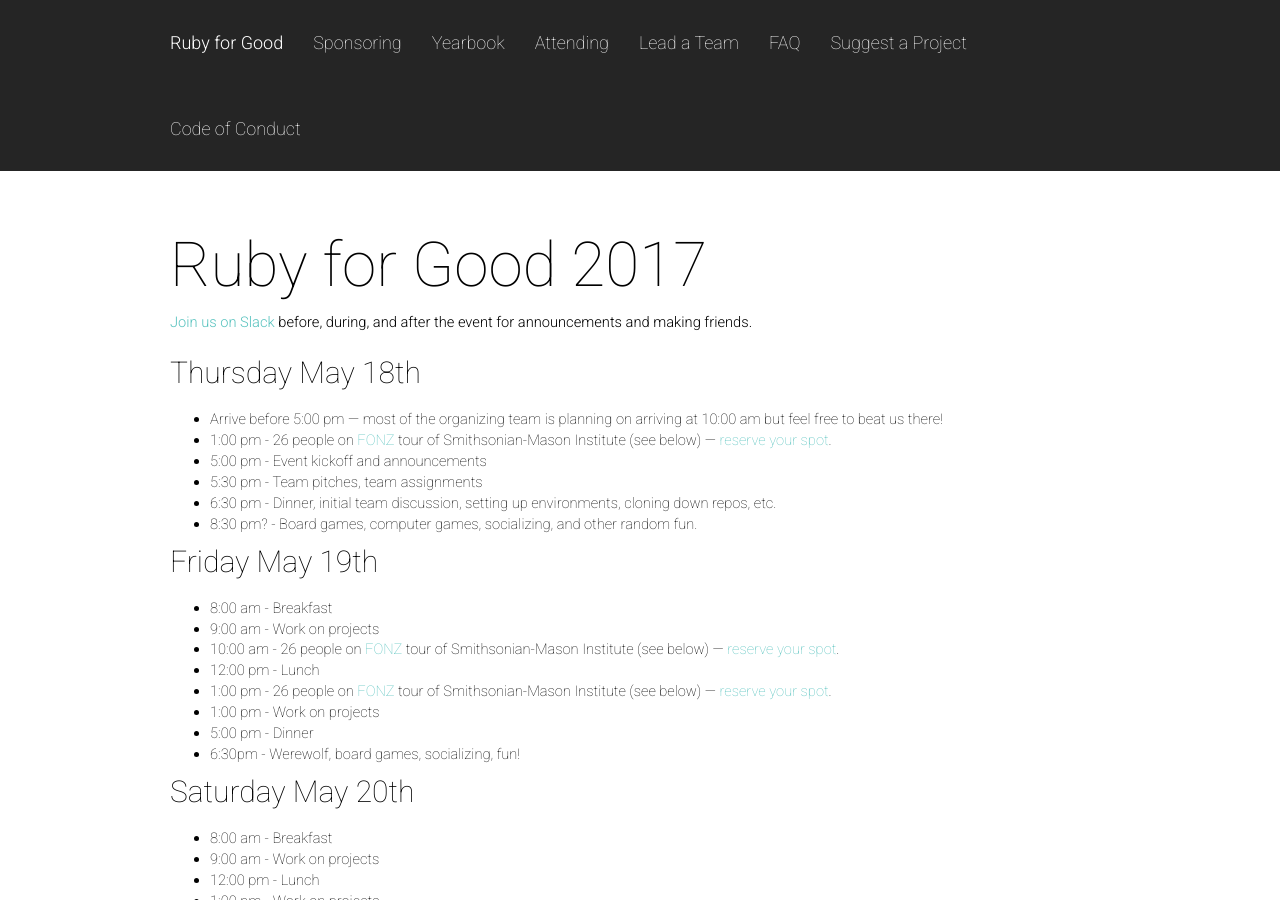
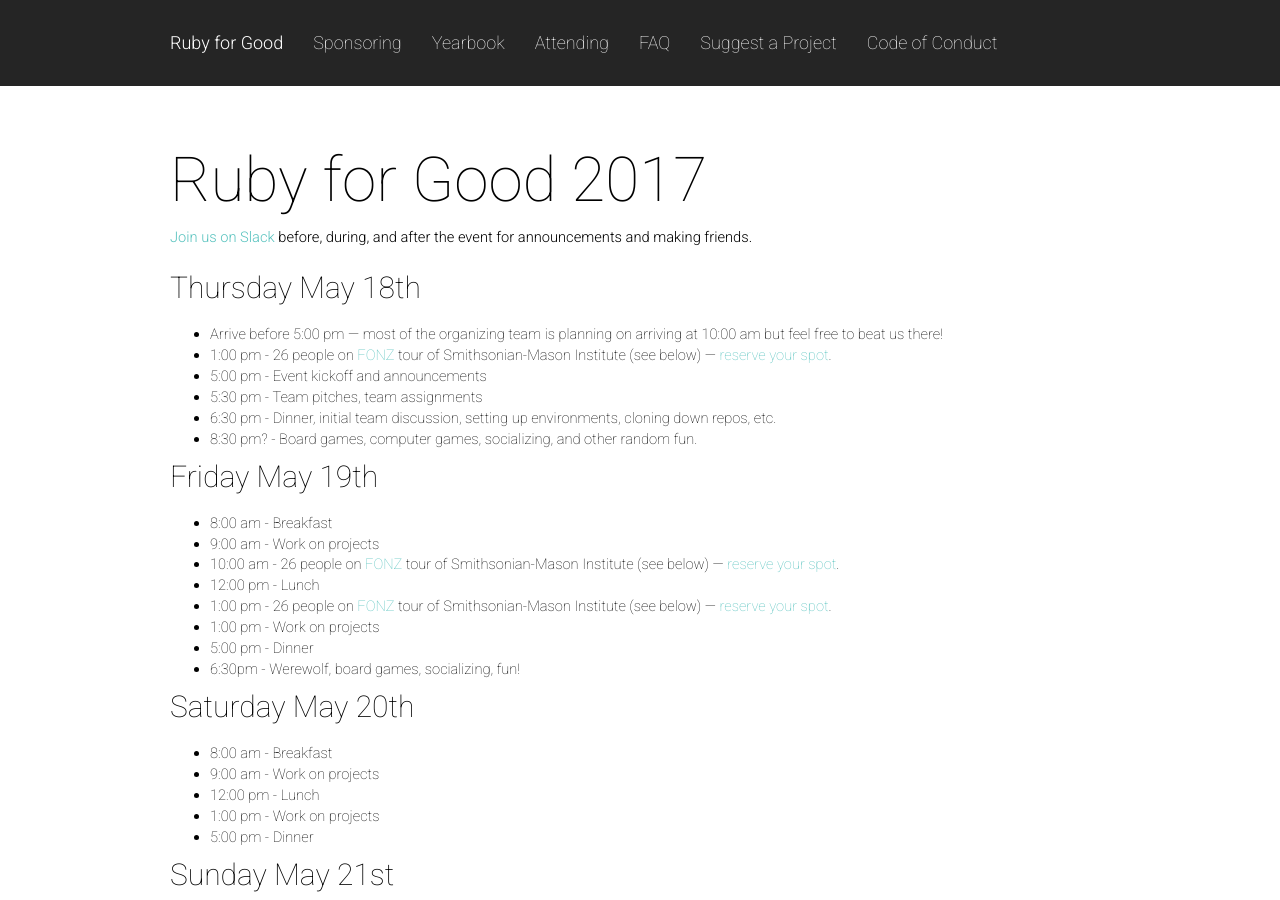
Before and after one commit to rubyforgood/rubyforgood.org--old, a Jekyll site: the page built from 2017.md, in a window 1280 px wide and 900 px high. Built offline with Jekyll 4.4.1, drawn with Linux system fonts in a browser that asks for light colours; our own code applies the rules of GitHub Pages for plain Markdown files.

Commit message:
Update header.html

```diff
--- a/_includes/header.html
+++ b/_includes/header.html
@@ -12,7 +12,6 @@
         <li><a href="/sponsors.html">Sponsoring</a></li>
         <li><a href="/yearbook.html">Yearbook</a></li>
         <li><a href="/attend.html">Attending</a></li>
-        <li><a href="/team-leads.html">Lead a Team</a></li>
         <li><a href="/faq.html">FAQ</a></li>
         <li><a href="/submit-project.html">Suggest a Project</a></li>
         <!--
```
